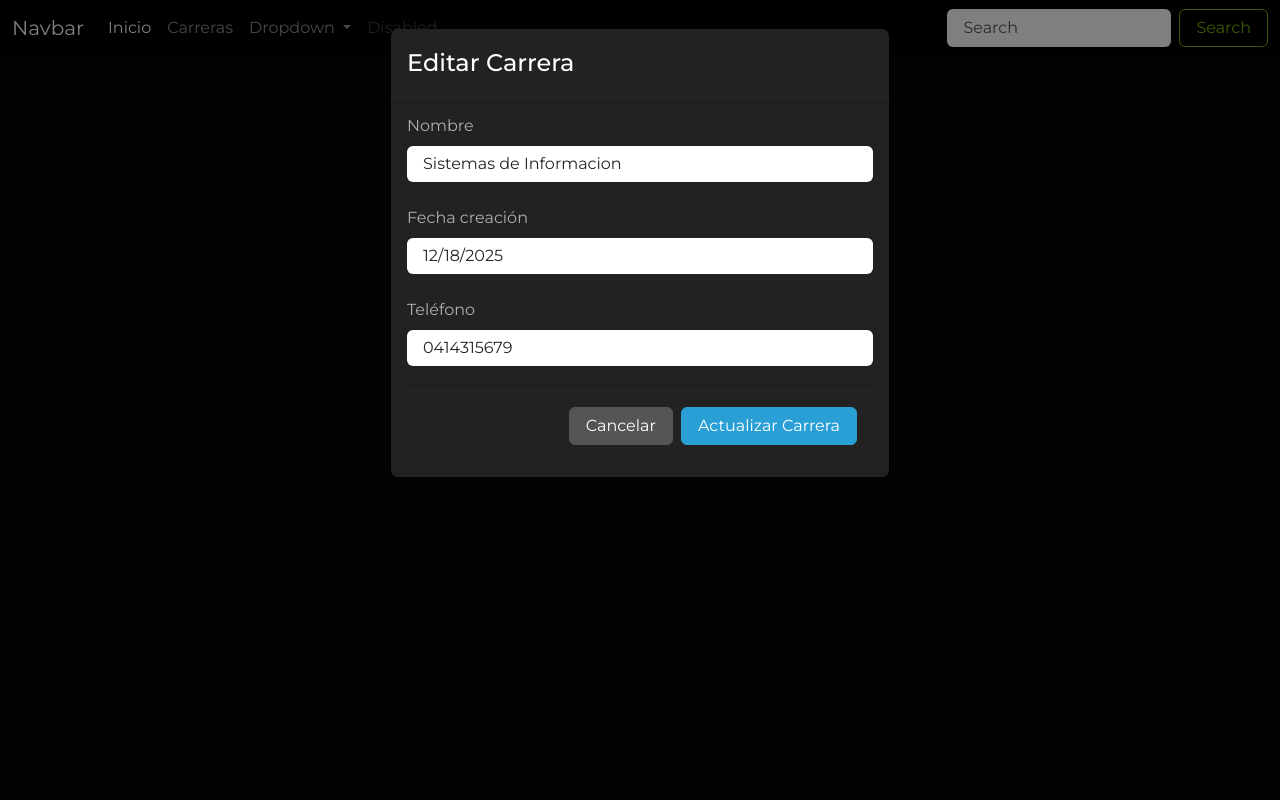
After one commit to yondergb/universidad_django, a Django app: page /editar_carrera/9 in a window 1280 px wide. The commit adds this page. Run offline with Django 5.2, Linux system fonts and the light colour scheme; data comes from the database, SQL or seed files in the repository; both versions use the stored data as it was after the commit; some libraries are stand-ins or nearby versions.

Commit message:
procesando y guardando video 14

```diff
--- a/Aplicaciones/Educacion/templates/carreras.html
+++ b/Aplicaciones/Educacion/templates/carreras.html
@@ -29,7 +29,7 @@
                         <td>{{carrera.fecha_creacion_car}}</td>
                         <td>{{carrera.telefono_car}}</td>
                         <td>
-                            <a href="" class="btn badge bg-info">Editar</a>
+                            <a href="{% url 'editar_carrera' carrera.id_car %}" class="btn badge bg-info">Editar</a>
                             <a href="{% url 'eliminar_carrera' carrera.id_car %}" class="btn badge bg-danger">Eliminar</a>
                         </td>
                     </tr>
--- /dev/null
+++ b/Aplicaciones/Educacion/templates/editar_carrera.html
@@ -0,0 +1,52 @@
+{% extends 'plantilla.html' %} {% load static %}
+{% block titulo %}
+    <title>Editar Carrera</title>
+{% endblock titulo %}
+
+{% block contenido %}
+    <div class="conteiner">
+        <h1 class="mt-4 text-center">Editar Carrera</h1>
+    </div>
+    <!-- Modal -->
+<div class="modal fade" id="exampleModal" tabindex="-1" aria-labelledby="exampleModalLabel" aria-hidden="true" data-bs-backdrop="static">
+  <div class="modal-dialog">
+    <div class="modal-content">
+      <div class="modal-header">
+        <h1 class="modal-title fs-5" id="exampleModalLabel">Editar Carrera</h1>
+      </div>
+      <div class="modal-body">
+        <form action="{% url 'procesar_editar_carrera' %}" method="post">
+            {% csrf_token %}
+            <input type="text" value="{{carrera.id_car}}" hidden name="id_car" id="id_car"/>
+            <div class="mb-4">
+                <label for="" class="form-label">Nombre</label>
+                <input type="text" placeholder="Sistemas Operativos" id="nombre_car" name="nombre_car"
+                required class="form-control" value="{{carrera.nombre_car}}" />
+            </div>
+            <div class="mb-4">
+                <label for="" class="form-label">Fecha creación</label>
+                <input type="date" id="fecha_creacion_car" name="fecha_creacion_car"
+                required class="form-control" value="{{carrera.fecha_creacion_car|date:'Y-m-d'}}" />
+            </div>
+            <div class="mb-4">
+                <label for="" class="form-label">Teléfono</label>
+                <input type="text" placeholder="04129985421" id="telefono_car" name="telefono_car"
+                required class="form-control" value="{{carrera.telefono_car}}" />
+            </div>
+            <div class="modal-footer">
+              <a href="{% url 'carreras' %}" type="button" class="btn btn-secondary">Cancelar</a>
+              <button type="submit" class="btn btn-primary">Actualizar Carrera</button>
+            </div>
+        </form>
+      </div>
+    </div>
+  </div>
+</div>
+<script>
+   const modal = document.getElementById("exampleModal");
+   document.addEventListener('DOMContentLoaded', () => {
+    const myModal = new bootstrap.Modal(modal);
+    myModal.show();
+   });
+</script>
+{% endblock contenido %}
--- a/Aplicaciones/Educacion/urls.py
+++ b/Aplicaciones/Educacion/urls.py
@@ -6,4 +6,6 @@ urlpatterns = [
     path('carreras/', views.carreras, name="carreras"),
     path('crear_carrera/', views.crear_carrera, name="crear_carrera"),
     path('eliminar_carrera/<id>', views.eliminar_carrera, name="eliminar_carrera"),
+    path('editar_carrera/<id>', views.editar_carrera, name="editar_carrera"),
+    path('procesar_editar_carrera/', views.procesar_editar_carrera, name="procesar_editar_carrera"),
 ]
--- a/Aplicaciones/Educacion/views.py
+++ b/Aplicaciones/Educacion/views.py
@@ -24,3 +24,25 @@ def eliminar_carrera(request, id):
     carreraDb = Carrera.objects.get(id_car=id)
     carreraDb.delete()
     return redirect('/carreras')
+
+def editar_carrera(request, id):
+    carreraDb = Carrera.objects.get(id_car=id)
+
+    return render(request, 'editar_carrera.html', {
+        "carrera": carreraDb
+    })
+
+def procesar_editar_carrera(request):
+    if request.method == 'POST':
+        id = request.POST['id_car']
+        nombre = request.POST['nombre_car']
+        fecha_creacion = request.POST['fecha_creacion_car']
+        telefono = request.POST['telefono_car']
+
+        carrera_editar= Carrera.objects.get(id_car=id)
+        carrera_editar.nombre_car = nombre
+        carrera_editar.fecha_creacion_car = fecha_creacion
+        carrera_editar.telefono_car = telefono
+        carrera_editar.save()
+
+        return redirect('/carreras')
```
Also changed, not shown: universidad.db.
